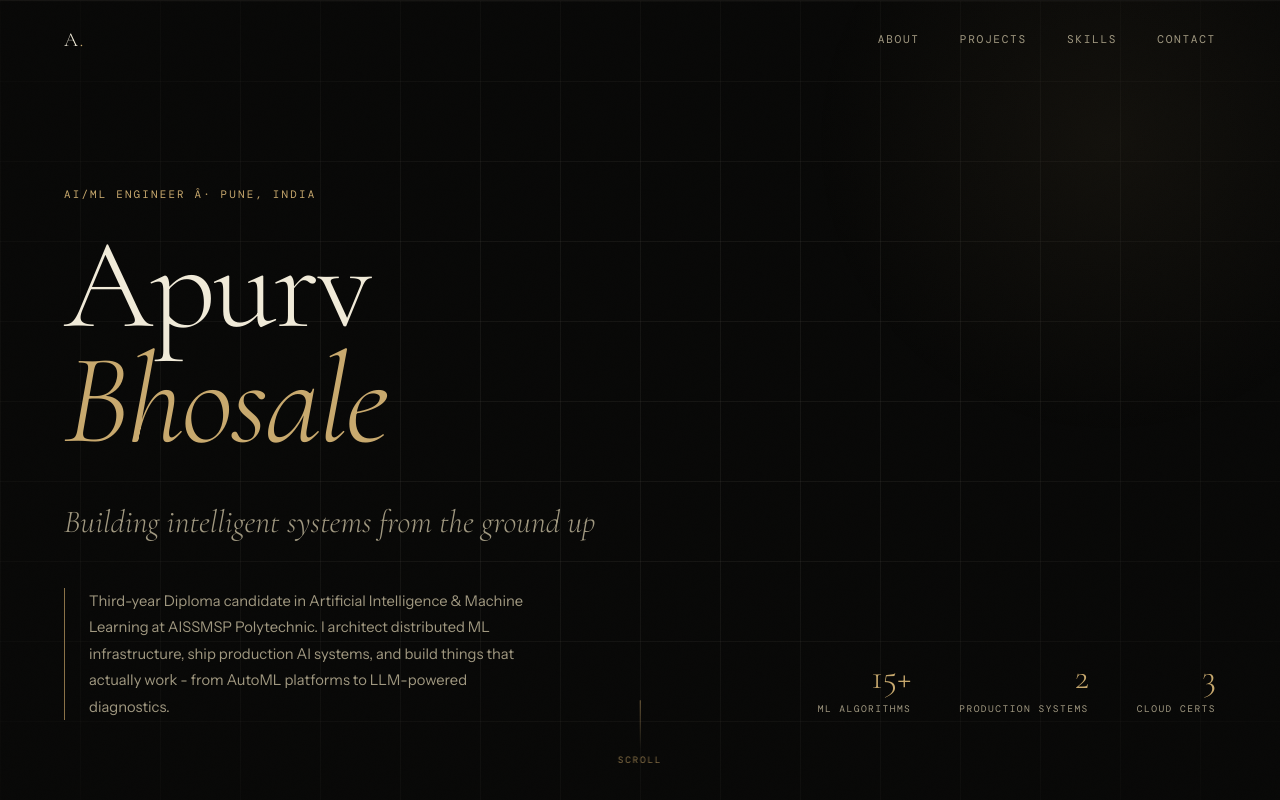
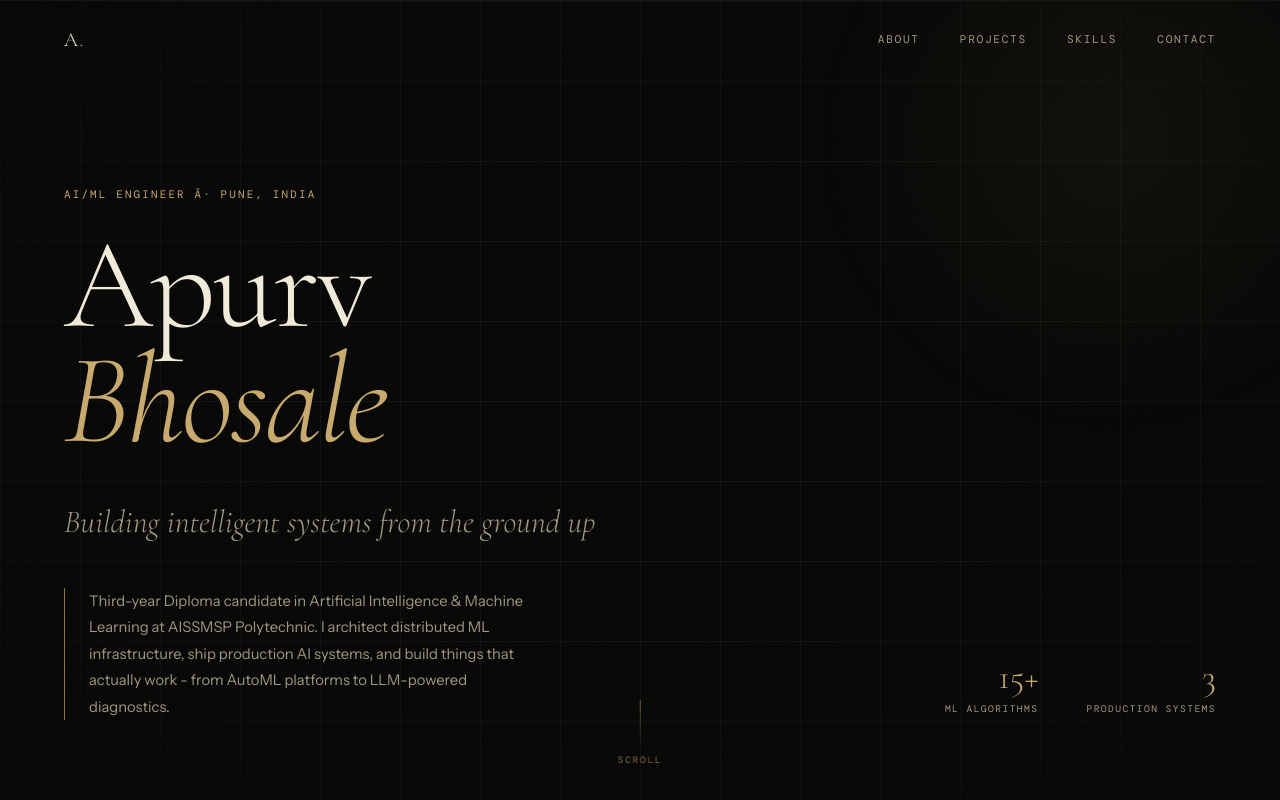
Before and after one commit to meraxesism/portfolio_typeshi, a Next.js app: page / in a window 1280 px wide. Shown: the top 800 px of the page. Built offline with nearby package versions, Linux system fonts and the light colour scheme; a web font is replaced by a local one.

Commit message:
feat: Remove cloud certs stat and bump production systems to 3

```diff
--- a/src/app/page.tsx
+++ b/src/app/page.tsx
@@ -96,12 +96,8 @@ export default function Page() {
         <span className="stat-label">ML Algorithms</span>
       </div>
       <div className="stat">
-        <span className="stat-num">2</span>
+        <span className="stat-num">3</span>
         <span className="stat-label">Production Systems</span>
-      </div>
-      <div className="stat">
-        <span className="stat-num">3</span>
-        <span className="stat-label">Cloud Certs</span>
       </div>
     </div>
   </div>
```
